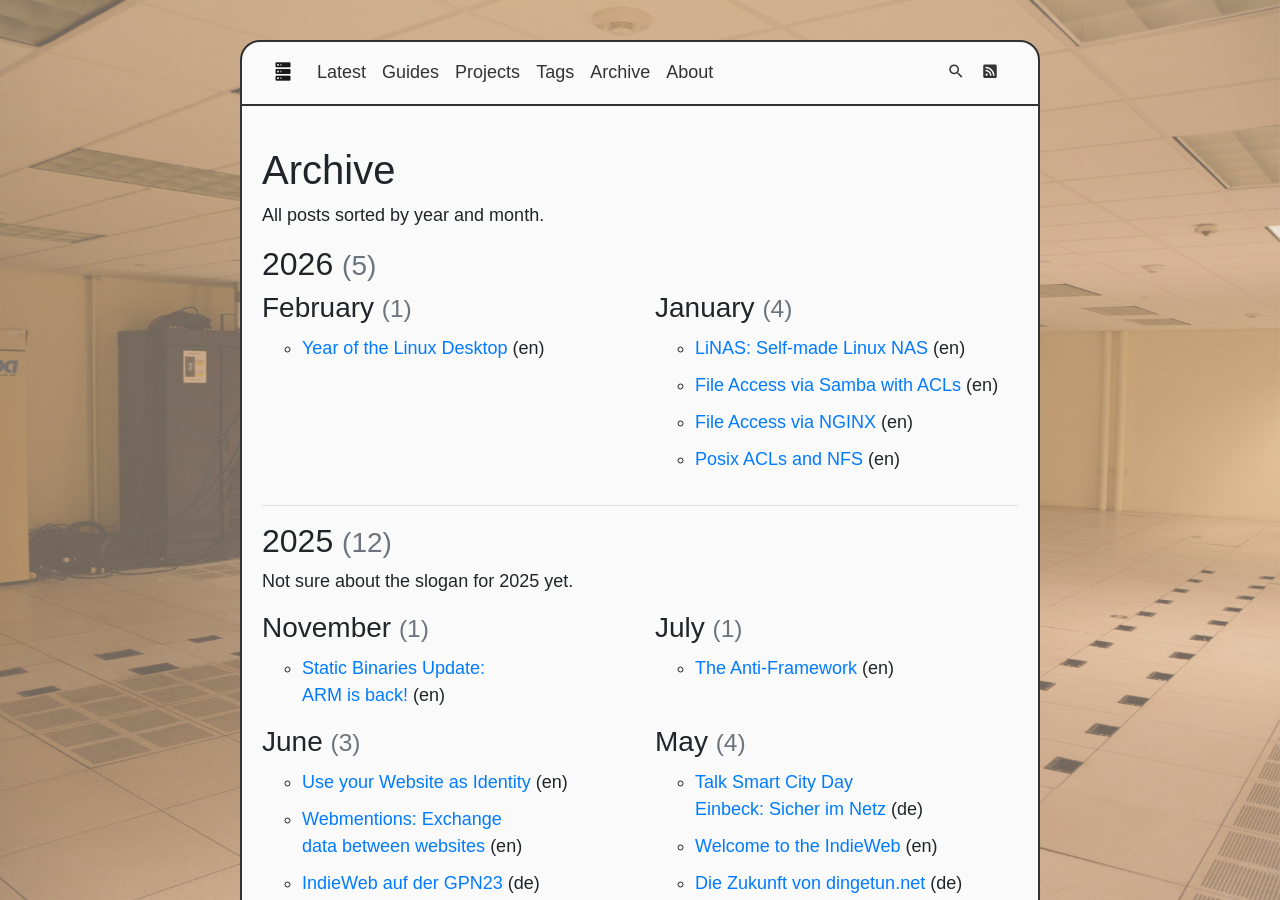
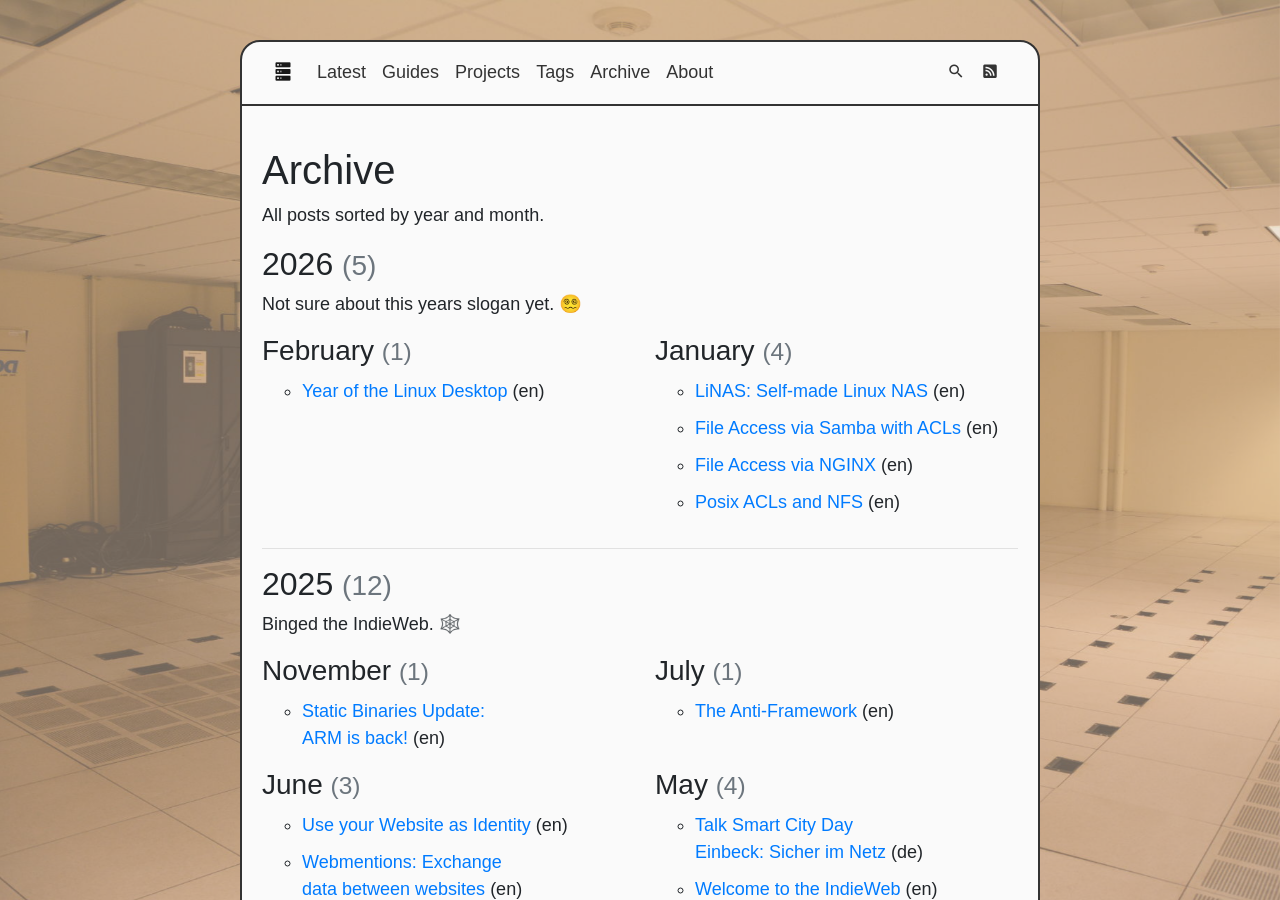
Before and after one commit to perryflynn/serverless.industries, a Jekyll site: the page built from src/archive.html, in a window 1280 px wide and 900 px high. Built offline with Jekyll 4.4.1, drawn with Linux system fonts in a browser that asks for light colours.

Commit message:
year slogans update

```diff
--- a/src/_data/yearslogans.yml
+++ b/src/_data/yearslogans.yml
@@ -4,4 +4,5 @@
 '2022': 'More smart home stuff and some coding. 👩‍💻'
 '2023': 'minimon, the biggest small monitoring solution. 🚦'
 '2024': 'Digital Cinemea and IT Automation. 🎥'
-'2025': 'Not sure about the slogan for 2025 yet.'
+'2025': 'Binged the IndieWeb. 🕸️'
+'2026': 'Not sure about this years slogan yet. 😵‍💫'
```
